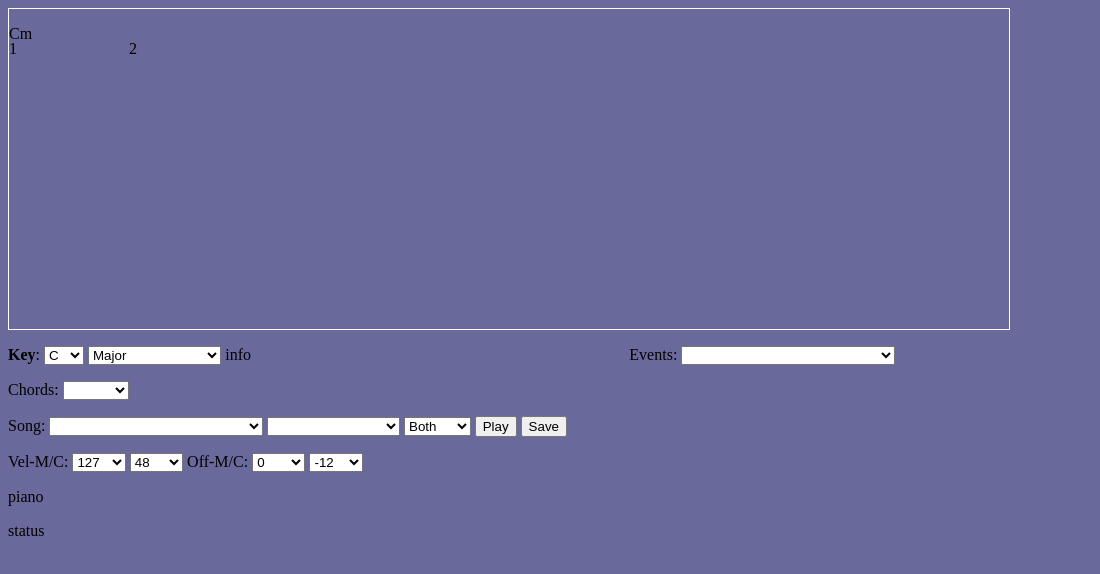
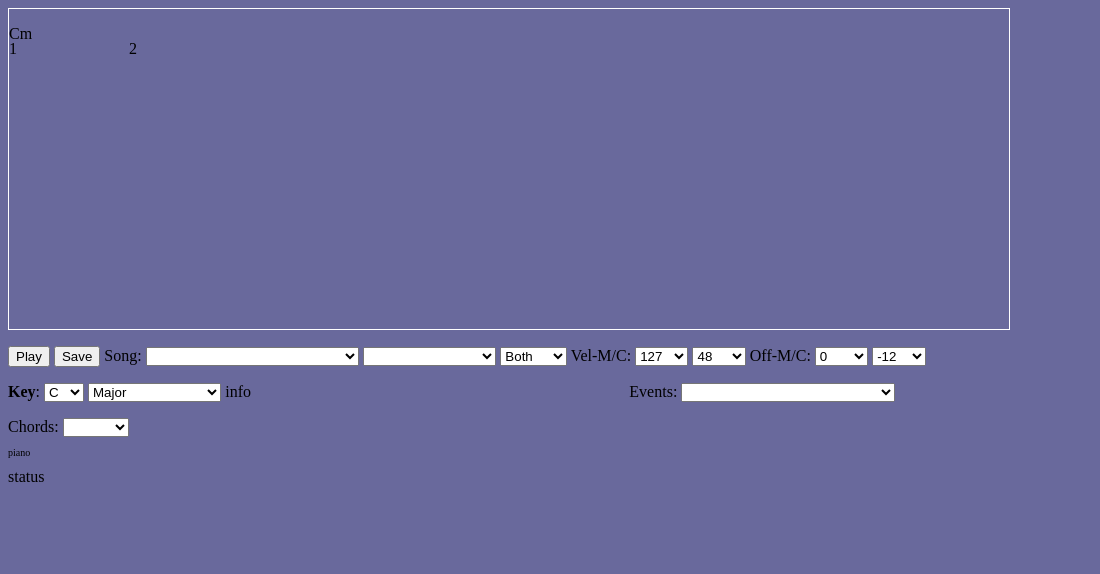
Before and after one commit to geneball/emuse, an Electron app: page index.html in a window 1100 px wide. Drawn offline with Linux system fonts and the light colour scheme; no server answers.

Commit message:
niobium upd

```diff
--- a/data/Bohemian Rhapsody_def.json
+++ b/data/Bohemian Rhapsody_def.json
@@ -12,7 +12,7 @@
 		"|3 4:7 4:7 4:8 4:r 4:8# 4:8# 4:8 4:r 4:7 4:7 4:8 4:r"
       ],
       "chords": [
-		"|1 8:r 4:Bb7 4:Eb/Bb 8:Cb/Eb 8:Bb/D 8:A/C# 8:Bb/D 8:Cb/Eb 8:Bb/D 8:A/C# 8:Bb/D",
+		"|1 8:r 4:Bb7 4:Eb/Bb 8:Cb/Eb 8:Bb/D 8:A/C# 8:Bb/D 8:Cb/Eb 8:Bb/D 8:A/C# 8:Bb/D"
       ]
     },
     { "nm": "Intro & Verse",
@@ -103,7 +103,7 @@
 		"|2 2:4 2:4 2:3 2:3 4:2# 2:5 2:5",
 		"|3 4:8 2:5 2:5 4:8 2:5 2:5",
 		"|4 2:4# 2:4# 4:5 4:6 4:5",
-		"|5 2:5# 2:5# 2:5# 2:5# 4:6 4:6 2:6# 2:6# 2:6# 2:6# 4:7 4:7",
+		"|5 2:5# 2:5# 2:5# 2:5# 4:6 4:6 2:6# 2:6# 2:6# 2:6# 4:7 4:7"
       ],
       "chords": [
 		"|1"
--- a/data/Up on Cripple Creek_def.json
+++ b/data/Up on Cripple Creek_def.json
@@ -54,8 +54,8 @@
     "Verse4": [
 		"Now me and my mate were back at the shack",
 		"We had Spike Jones on the box",
-		"She said, "I can't take the way he sings",
-		"But I love to hear him talk"",
+		"She said, \"I can't take the way he sings",
+		"But I love to hear him talk\"",
 		"Now that just gave my heart a throb",
 		"To the bottom of my feet",
 		"And I swore and I took another pull",
--- a/egene.js
+++ b/egene.js
@@ -2,7 +2,7 @@ const { toKeyNum, toScale, scaleRows, modeNames, chordNames, toChord, chordName,
 const { trackNames, findTrack, evalTrack, trackRowMap, trackLoHi, maxTic } = require("./etrack");
 const jetpack = require("fs-jetpack");
 const { find } = require("fs-jetpack");
-const { msg } = require("./renderer.js");
+const { msg } = require( './msg.js' );
 
 var codon_maps = null;          // codon op & arg mappings
 const codon_ops = [
--- a/emuse.css
+++ b/emuse.css
@@ -23,7 +23,7 @@
      .inner { position:absolute; bottom:0; left:0; width:16px;
              text-align:center;  border-radius: 50%;
             }
-
+     #piano          { font-size: x-small; }
      .on { background-color: #e6294b; }
      select { width:16em; }
      btn{ border: 1px solid black; }
--- a/index.html
+++ b/index.html
@@ -62,7 +62,63 @@
 	  </div>
     </div>
 
-  <p> <b>Key</b>: <select id="selectRoot">
+  <p>
+    <button id="btnPlay">Play</button>
+    <button id="btnSave">Save</button>
+
+    Song:
+    <select id="selectSong" >
+    </select>
+    <select id="selectTrack" >
+    </select>
+
+    <select id="selWhich" >
+      <option> Both </option>
+      <option> Chords </option>
+      <option> Melody </option>
+    </select>
+
+    Vel-M/C:
+    <select id="selMelVel" >
+      <option> 0 </option>
+      <option> 16 </option>
+      <option> 32 </option>
+      <option> 48 </option>
+      <option> 64 </option>
+      <option> 80 </option>
+      <option> 96 </option>
+      <option> 112 </option>
+      <option selected> 127 </option>
+      </select>
+      <select id="selChdVel" >
+        <option> 0 </option>
+        <option> 16 </option>
+        <option> 32 </option>
+        <option selected> 48 </option>
+        <option> 64 </option>
+        <option> 80 </option>
+        <option> 96 </option>
+        <option> 112 </option>
+        <option> 128 </option>
+        </select>
+      Off-M/C:
+      <select id="selMelOff" >
+        <option> 24 </option>
+        <option> 12 </option>
+        <option selected> 0 </option>
+        <option> -12 </option>
+        <option> -24 </option>
+      </select>
+      <select id="selChdOff" >
+        <option> 24 </option>
+        <option> 12 </option>
+        <option> 0 </option>
+        <option selected> -12 </option>
+        <option> -24 </option>
+      </select>
+   </p>
+
+   <p> <b>Key</b>: <select id="selectRoot">
     <option> C </option>
     <option> C#/Db </option>
     <option> D </option>
@@ -102,59 +158,6 @@
   </div>
 
 
-  <p>
-  Song:
-  <select id="selectSong" >
-  </select>
-  <select id="selectTrack" >
-  </select>
-
-  <select id="selWhich" >
-    <option> Both </option>
-    <option> Chords </option>
-    <option> Melody </option>
-  </select>
-  <button id="btnPlay">Play</button>
-  <button id="btnSave">Save</button>
-  </p>
-  Vel-M/C:
-  <select id="selMelVel" >
-    <option> 0 </option>
-    <option> 16 </option>
-    <option> 32 </option>
-    <option> 48 </option>
-    <option> 64 </option>
-    <option> 80 </option>
-    <option> 96 </option>
-    <option> 112 </option>
-    <option selected> 127 </option>
-    </select>
-    <select id="selChdVel" >
-      <option> 0 </option>
-      <option> 16 </option>
-      <option> 32 </option>
-      <option selected> 48 </option>
-      <option> 64 </option>
-      <option> 80 </option>
-      <option> 96 </option>
-      <option> 112 </option>
-      <option> 128 </option>
-      </select>
-    Off-M/C:
-    <select id="selMelOff" >
-      <option> 24 </option>
-      <option> 12 </option>
-      <option selected> 0 </option>
-      <option> -12 </option>
-      <option> -24 </option>
-    </select>
-    <select id="selChdOff" >
-      <option> 24 </option>
-      <option> 12 </option>
-      <option> 0 </option>
-      <option selected> -12 </option>
-      <option> -24 </option>
-    </select>
 
 
 	<p id=piano> piano </p>
--- /dev/null
+++ b/msg.js
@@ -0,0 +1,9 @@
+
+
+function msg( s ){
+  let info = document.getElementById('info');
+  info.innerHTML = s;
+}
+
+module.exports = { msg };
+// const { msg } = require("./renderer.js");
--- a/renderer.js
+++ b/renderer.js
@@ -2,9 +2,7 @@
 const information = document.getElementById('info')
 const stat = document.getElementById('status')
 
-function msg( s ){
-  information.innerHTML = s;
-}
+const { msg } = require( './msg.js' );
 const { shell } = require('electron');
 const { info } = require('jzz');
 
@@ -42,14 +40,14 @@ var _midiOut = null;
 // JZZ() engine must be started after jazz-midi-electron is initialized
 var keybd ={
  // Z:'C5', S:'C#5', X:'D5', D:'D#5', C:'E5', V:'F5', G:'F#5', B:'G5', H:'Ab5', N:'A5', J:'Bb5', M:'B5'
- '~.':'C3', '~,':'C#3', '~;':'D3', '~:':'D#3', '~-':'E3', '~+':'F3', '~=':'F#3',
- '~*':'G3', '~#':'G#3', '~!':'A3', '~$':'A#3', '~%':'B3',
+ '48':'C3', '49':'C#3', '50':'D3', '51':'D#3', '52':'E3', '53':'F3', '54':'F#3',
+ '55':'G3', '56':'G#3', '57':'A3', '58':'A#3', '59':'B3',
     z:'C4',    s:'C#4',    x:'D4',    d:'D#4',    c:'E4',    v:'F4',    g:'F#4',
     b:'G4',    h:'G#4',    n:'A4',    j:'A#4',    m:'B4',
-  ',':'C5',    l:'C#5',  '.':'D5',  ';':'D#5',  '/':'E5',  "'":'F5', ':=':'F#5',
- ':*':'G5', ':#':'G#5', ':!':'A5', '::':'A#5', ':%':'B5',
- '-.':'C6', '-,':'C#6', '-;':'D6', '-:':'D#6', '--':'E6', '-+':'F6', '-=':'F#6',
- '.*':'G6', '.#':'G#6', '.!':'A6', '.$':'A#6', '.%':'B6', '.+':'C7'
+  ',':'C5',    l:'C#5',  '.':'D5',  ';':'D#5',  '/':'E5',  "'":'F5', '78':'F#5',
+ '79':'G5', '80':'G#5', '81':'A5', '82':'A#5', '83':'B5',
+ '84':'C6', '85':'C#6', '86':'D6', '87':'D#6', '88':'E6', '89':'F6', '90':'F#6',
+ '91':'G6', '92':'G#6', '93':'A6', '94':'A#6', '95':'B6', '96':'C7'
 };
 JZZ.input.ASCII(keybd).connect(piano);
     // var midiin = JZZ.gui.SelectMidiIn({ at: 'selectmidiin', none: 'HTML Piano' });
@@ -80,8 +78,6 @@ function loadSelect( sel, nms ){
 const em = require('./emuse.js');
 //em.test();
 const et= require('./etrack.js');
-//const sngs = require('./songs.js');
-//const { saveTrack } = require("./egene");
 const  eg = require("./egene");
 const  { saveTrack, findSong, songNames } = eg;
 
@@ -380,6 +376,7 @@ function setTic( tic ){
     bt = 0;     // restart
   };
 
+  if ( e==null ) debugger;
   stat.innerHTML = `${asBar(tic)} { ${asBar(e.t)} ${asNtChd(e)} ${inBeats(e.d)} }`;
 
   _plyr.currBeat = bt;
@@ -521,6 +518,3 @@ btnSave.addEventListener("click", function(){
 if ( typeof eg.songNames == 'function' )
   loadSelect( selSong, eg.songNames() );
 selSong.dispatchEvent( new Event('change') );
-
-//module.exports = { msg };
-// const { msg } = require("./renderer.js");
```
